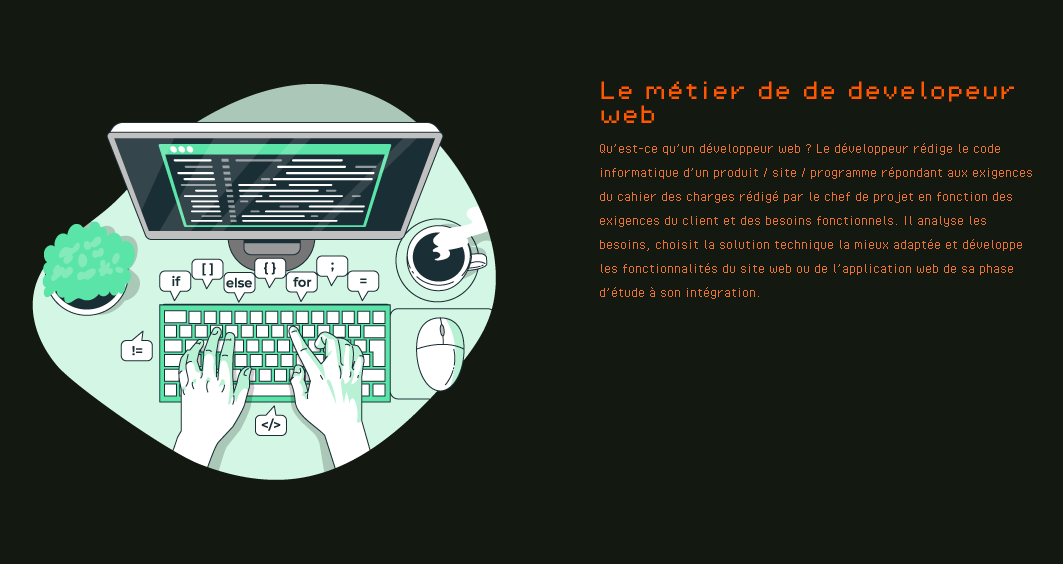
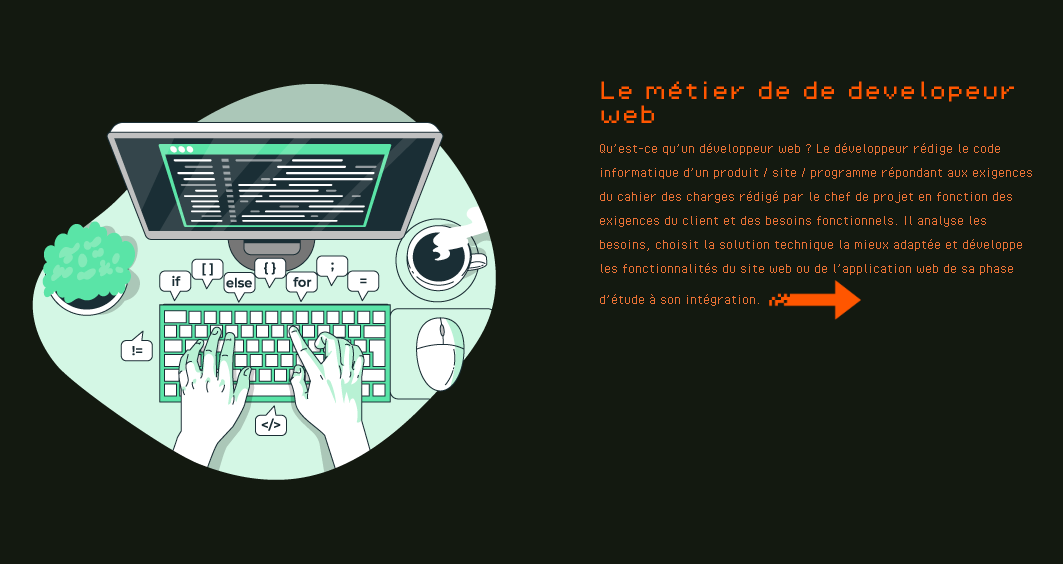
Before and after one commit to Adrien-Ray/visualtgr, a PHP site: page / in a window 1280 px wide. Shown: the part 219-783 px from the top of the page, without its empty margins (89-1152 px from the left). Run offline with PHP 8.4, Linux system fonts and the light colour scheme.

Commit message:
pour adrien beta

```diff
--- a/assets/styles/main.css
+++ b/assets/styles/main.css
@@ -50,3 +50,6 @@ a {
 .horizontal-card-img {
   max-width: 500px;
 }
+.fleche-modification {
+  max-width: 100px;
+}
--- a/pages/index.php
+++ b/pages/index.php
@@ -14,6 +14,8 @@
                         <p class="card-text card_text--modificateur">Qu’est-ce qu’un développeur web ?
                             Le développeur rédige le code informatique d’un produit / site / programme répondant aux exigences du cahier des charges rédigé par le chef de projet en fonction des exigences du client et des besoins fonctionnels.
                             Il analyse les besoins, choisit la solution technique la mieux adaptée et développe les fonctionnalités du site web ou de l’application web de sa phase d’étude à son intégration.
+
+                            <img src="../assets/images/fleche.png" class="fleche-modification" alt="fleche.png">
 
 
                     </div>
@@ -61,9 +63,9 @@
 
                             <h5 class="card-title card_title--modificateur">Les Tutos rigolo</h5>
 
-                                <p class="card-text card_text--modificateur ">Tuto rigolo # 1 animé un bouton sur Figma en 2min40. Pourquoi les animations sur Figma sont essentiels ? D’une part cela permet de rendre votre maquette plus réaliste, et d’autre part, de vous rendre compte de ce qui va et de ce qui ne va pas. Ici rien de bien sorcier, en quelque clics de souri, vous arriverez a faire un truc plutôt sympa et qui vous servira quoi que vous fassiez. Bon visionnage .</p>
+                            <p class="card-text card_text--modificateur ">Tuto rigolo # 1 animé un bouton sur Figma en 2min40. Pourquoi les animations sur Figma sont essentiels ? D’une part cela permet de rendre votre maquette plus réaliste, et d’autre part, de vous rendre compte de ce qui va et de ce qui ne va pas. Ici rien de bien sorcier, en quelque clics de souri, vous arriverez a faire un truc plutôt sympa et qui vous servira quoi que vous fassiez. Bon visionnage .</p>
 
-                                <button class="btn-btn-primary section_button-1" type="submit">flex</button>
+                            <button class="btn-btn-primary section_button-1" type="submit">flex</button>
                         </div>
                     </div>
                     <div class="col-md-7 ">
@@ -150,4 +152,4 @@
 
 </div>
 
-    <?php include "../includes/footer.php"; ?>
+<?php include "../includes/footer.php"; ?>
```
Also changed, not shown: assets/images/fleche.png (added).
